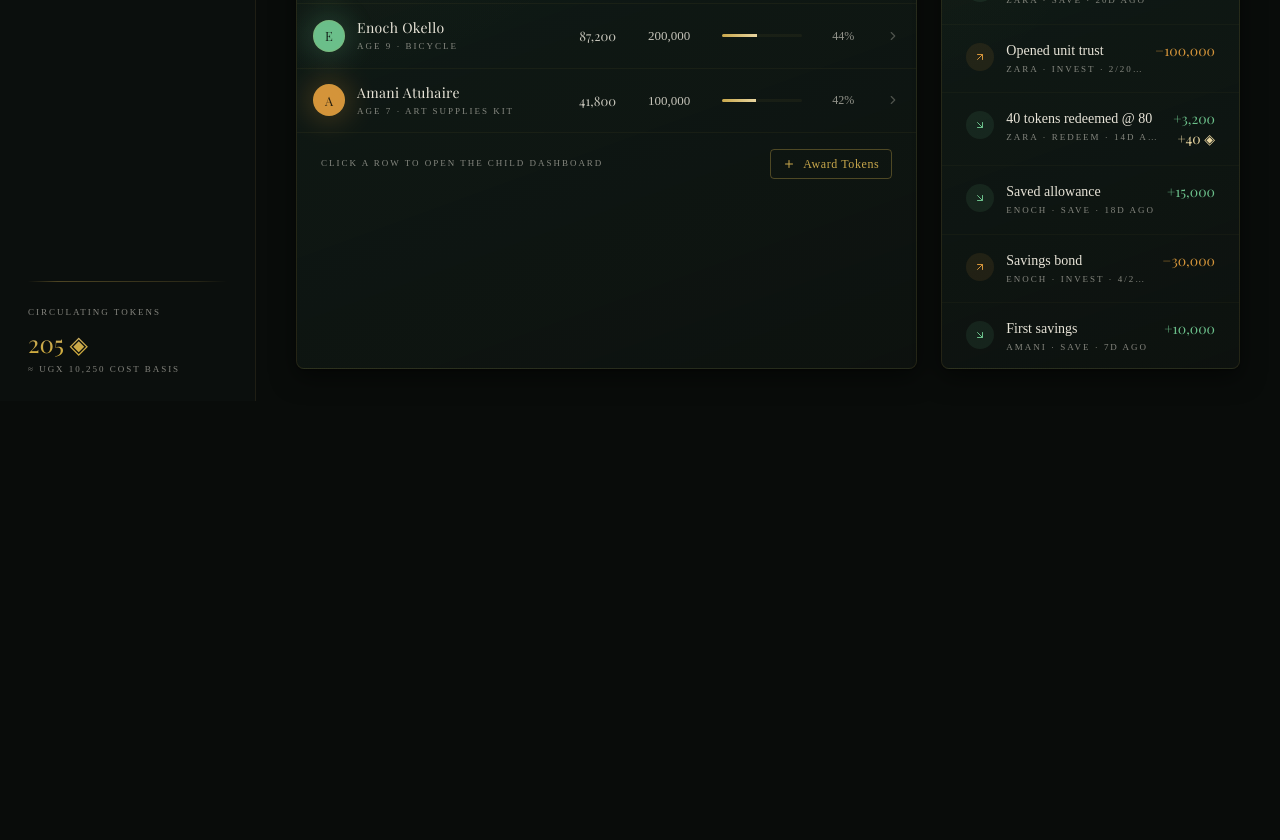
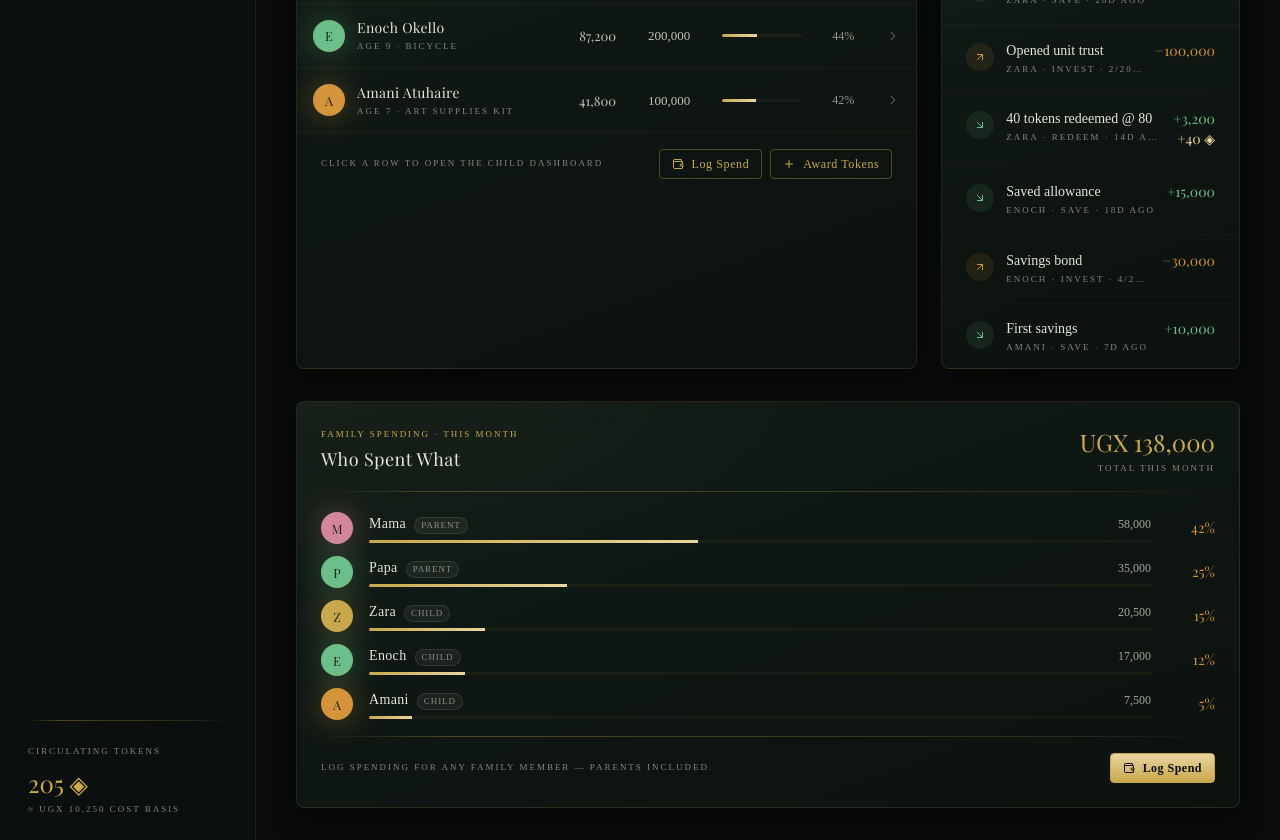
Before and after one commit to isaJrKai/planned, a Next.js app: page / in a window 1280 px wide. Shown: the part 1160-2000 px from the top of the page. Before the commit the page ends 1561 px from the top, so only its background shows below. Built offline with nearby package versions, Linux system fonts and the light colour scheme.

Commit message:
0029ea22-35fd-4af4-bccf-a446c66b8691

```diff
--- a/src/app/page.tsx
+++ b/src/app/page.tsx
@@ -35,6 +35,7 @@ import {
   Target,
   Trophy,
   Calendar,
+  Wallet,
 } from "lucide-react";
 import {
   useStore,
@@ -55,7 +56,8 @@ import {
   timeAgo,
 } from "@/lib/phrases";
 import { ChildDashboard } from "@/components/child-dashboard";
-import { GiveTokensModal } from "@/components/modals";
+import { GiveTokensModal, AddSpendingModal } from "@/components/modals";
+import type { SpendingOwner } from "@/components/modals";
 import { ThemeSwitcher } from "@/components/theme-switcher";
 import { ParentQuoteEditor } from "@/components/parent-quote-editor";
 import { GoalsTab } from "@/components/goals";
@@ -77,6 +79,7 @@ export default function Home() {
   // reference goes stale whenever the store updates the child's balance.
   const [activeChildId, setActiveChildId] = useState<string | null>(null);
   const [giveToChildId, setGiveToChildId] = useState<string | null>(null);
+  const [spendOwner, setSpendOwner] = useState<SpendingOwner | null>(null);
   const [sidebarOpen, setSidebarOpen] = useState(false);
 
   const childList = useStore((s) => s.children);
@@ -234,8 +237,10 @@ export default function Home() {
           {tab === "overview" && (
             <OverviewTab
               childList={children}
+              parents={parents}
               onSelectChild={(c) => setActiveChildId(c.id)}
               onGiveTokens={(c) => setGiveToChildId(c.id)}
+              onLogSpend={(owner) => setSpendOwner(owner)}
             />
           )}
           {tab === "children" && (
@@ -260,6 +265,14 @@ export default function Home() {
           onClose={() => setGiveToChildId(null)}
         />
       )}
+
+      {/* Add Spending modal — supports parents AND children as owners */}
+      {spendOwner && (
+        <AddSpendingModal
+          owner={spendOwner}
+          onClose={() => setSpendOwner(null)}
+        />
+      )}
     </div>
   );
 }
@@ -269,18 +282,53 @@ export default function Home() {
 
 function OverviewTab({
   childList,
+  parents,
   onSelectChild,
   onGiveTokens,
+  onLogSpend,
 }: {
   childList: Child[];
+  parents: { id: string; name: string; role: string; avatarColor: string; avatarPhoto?: string }[];
   onSelectChild: (c: Child) => void;
   onGiveTokens: (c: Child) => void;
+  onLogSpend: (owner: SpendingOwner) => void;
 }) {
   const totalSavings = useStore(familyTotalSavings);
   const totalInvested = useStore(familyTotalInvested);
   const thisMonth = useStore(familyThisMonthSaved);
   const totalGoals = useStore(familyTotalGoals);
   const tokens = useStore(parentTokenBalance);
+  // Raw spending state — derive breakdown via useMemo to avoid infinite re-renders
+  // (familySpendingBreakdown selector returns a new array each call).
+  const allSpending = useStore((s) => s.spending);
+  const familySpending = useMemo(
+    () =>
+      allSpending
+        .filter((e) => {
+          const d = new Date(e.timestamp);
+          const now = new Date();
+          return d.getFullYear() === now.getFullYear() && d.getMonth() === now.getMonth();
+        })
+        .reduce((sum, e) => sum + e.amount, 0),
+    [allSpending]
+  );
+  const spendingBreakdown = useMemo(() => {
+    const now = new Date();
+    const map = new Map<string, { ownerKind: "parent" | "child"; ownerName: string; total: number }>();
+    for (const e of allSpending) {
+      const d = new Date(e.timestamp);
+      if (d.getFullYear() !== now.getFullYear() || d.getMonth() !== now.getMonth()) continue;
+      const existing = map.get(e.ownerId);
+      if (existing) {
+        existing.total += e.amount;
+      } else {
+        map.set(e.ownerId, { ownerKind: e.ownerKind, ownerName: e.ownerName, total: e.amount });
+      }
+    }
+    return Array.from(map.entries())
+      .map(([ownerId, v]) => ({ ownerId, ...v }))
+      .sort((a, b) => b.total - a.total);
+  }, [allSpending]);
   // Raw state, derive recent slice via useMemo.
   const allTransactions = useStore((s) => s.transactions);
   const transactions = useMemo(
@@ -443,14 +491,28 @@ function OverviewTab({
             </tbody>
           </table>
 
-          <div className="px-6 py-4 border-t border-[rgba(201,168,76,0.06)] flex justify-between items-center">
+          <div className="px-6 py-4 border-t border-[rgba(201,168,76,0.06)] flex flex-wrap gap-2 justify-between items-center">
             <span className="micro-label">Click a row to open the child dashboard</span>
+            <div className="flex gap-2">
+              <button
+                onClick={() => {
+                  const p = parents[0];
+                  if (p) {
+                    onLogSpend({ id: p.id, kind: "parent", name: p.name });
+                  }
+                }}
+                className="btn-outline px-3 py-1.5 rounded text-xs tracking-wider flex items-center gap-2"
+                title="Log spending for any family member"
+              >
+                <Wallet className="h-3 w-3" /> Log Spend
+              </button>
               <button
                 onClick={() => onGiveTokens(children[0])}
                 className="btn-outline px-3 py-1.5 rounded text-xs tracking-wider flex items-center gap-2"
               >
                 <Plus className="h-3 w-3" /> Award Tokens
               </button>
+            </div>
           </div>
         </div>
 
@@ -514,6 +576,91 @@ function OverviewTab({
               );
             })}
           </div>
+        </div>
+      </div>
+
+      {/* Family Spending This Month — per-person breakdown */}
+      <div className="surface-wood rounded-lg p-6 mt-6">
+        <div className="flex items-center justify-between mb-4">
+          <div>
+            <div className="micro-label-gold mb-1">Family Spending · This Month</div>
+            <h3 className="font-editorial text-lg text-foreground tracking-wide">
+              Who Spent What
+            </h3>
+          </div>
+          <div className="text-right">
+            <div className="font-editorial text-2xl text-gold-foil-static tabular-nums">
+              {formatUGX(familySpending)}
+            </div>
+            <div className="micro-label mt-1">total this month</div>
+          </div>
+        </div>
+        <div className="divider-gold mb-5" />
+
+        {spendingBreakdown.length === 0 ? (
+          <div className="text-center py-6 text-foreground/40 text-sm">
+            No spending logged this month yet.
+          </div>
+        ) : (
+          <div className="space-y-3">
+            {spendingBreakdown.map((row) => {
+              // Look up avatar info from parents or children.
+              const parent = parents.find((p) => p.id === row.ownerId);
+              const child = children.find((c) => c.id === row.ownerId);
+              const name = row.ownerName;
+              const color = parent?.avatarColor ?? child?.avatarColor ?? "#C9A84C";
+              const photo = parent?.avatarPhoto ?? child?.avatarPhoto;
+              const pct = familySpending > 0 ? (row.total / familySpending) * 100 : 0;
+              return (
+                <div key={row.ownerId} className="flex items-center gap-4">
+                  <Avatar name={name} color={color} photo={photo} size={32} />
+                  <div className="flex-1 min-w-0">
+                    <div className="flex justify-between items-baseline mb-1.5">
+                      <div className="text-sm text-foreground tracking-wide">
+                        {name}
+                        <span
+                          className="ml-2 pill pill-muted"
+                          style={{ fontSize: 9, padding: "1px 6px" }}
+                        >
+                          {row.ownerKind}
+                        </span>
+                      </div>
+                      <div className="text-xs tabular-nums text-foreground/70">
+                        {formatUGXPlain(row.total)}
+                      </div>
+                    </div>
+                    <div className="progress-thin">
+                      <div style={{ width: `${pct}%` }} />
+                    </div>
+                  </div>
+                  <div
+                    className="font-editorial text-sm tabular-nums w-12 text-right"
+                    style={{ color: "var(--chart-3)" }}
+                  >
+                    {pct.toFixed(0)}%
+                  </div>
+                </div>
+              );
+            })}
+          </div>
+        )}
+
+        <div className="divider-gold my-4" />
+        <div className="flex justify-between items-center">
+          <span className="micro-label">
+            Log spending for any family member — parents included.
+          </span>
+          <button
+            onClick={() => {
+              const p = parents[0];
+              if (p) {
+                onLogSpend({ id: p.id, kind: "parent", name: p.name });
+              }
+            }}
+            className="btn-gold px-3 py-1.5 rounded text-xs tracking-wider flex items-center gap-2"
+          >
+            <Wallet className="h-3 w-3" /> Log Spend
+          </button>
         </div>
       </div>
     </div>
--- a/src/components/child-dashboard.tsx
+++ b/src/components/child-dashboard.tsx
@@ -403,7 +403,7 @@ function SpendingTab({ child, onSpend }: { child: Child; onSpend: () => void })
       const spent = spending
         .filter(
           (e) =>
-            e.childId === child.id &&
+            e.ownerId === child.id &&
             e.category === category.name &&
             e.timestamp >= monthStartTime
         )
@@ -417,7 +417,7 @@ function SpendingTab({ child, onSpend }: { child: Child; onSpend: () => void })
   const childSpending = useMemo(
     () =>
       spending
-        .filter((e) => e.childId === child.id)
+        .filter((e) => e.ownerId === child.id)
         .sort((a, b) => b.timestamp - a.timestamp),
     [spending, child.id]
   );
@@ -546,7 +546,7 @@ function WorksheetTab({ child }: { child: Child }) {
     [allTransactions, child.id]
   );
   const spending = useMemo(
-    () => allSpending.filter((e) => e.childId === child.id),
+    () => allSpending.filter((e) => e.ownerId === child.id),
     [allSpending, child.id]
   );
 
--- a/src/components/modals.tsx
+++ b/src/components/modals.tsx
@@ -357,18 +357,35 @@ export function GiveTokensModal({
 }
 
 // ---- Add Spending Modal ----------------------------------------------------
-// Bug #12 fix: store surfaces entries through getChildCategories which reads
+// Bug #12 fix: store surfaces entries through getOwnerCategories which reads
 // live spending array. New entries reflect immediately in budget bars.
+//
+// Supports BOTH children AND parents as the owner. The `owner` prop is
+// preferred; `child` is accepted for backward-compat with the child dashboard.
+
+export interface SpendingOwner {
+  id: string;
+  kind: "parent" | "child";
+  name: string;
+}
 
 export function AddSpendingModal({
+  owner,
   child,
   onClose,
 }: {
-  child: Child;
+  owner?: SpendingOwner;
+  child?: Child;
   onClose: () => void;
 }) {
   const categories = useStore((s) => s.categories);
   const addSpendingEntry = useStore((s) => s.addSpendingEntry);
+
+  // Resolve the effective owner — prefer `owner`, fall back to `child`.
+  const effectiveOwner: SpendingOwner = owner ?? (child
+    ? { id: child.id, kind: "child", name: child.name }
+    : { id: "parent-mum", kind: "parent", name: "Mama" });
+
   const [category, setCategory] = useState(categories[0]?.name ?? "");
   const [amount, setAmount] = useState("");
   const [note, setNote] = useState("");
@@ -380,7 +397,9 @@ export function AddSpendingModal({
   const handleSubmit = () => {
     if (!canSubmit) return;
     addSpendingEntry({
-      childId: child.id,
+      ownerId: effectiveOwner.id,
+      ownerKind: effectiveOwner.kind,
+      ownerName: effectiveOwner.name,
       category,
       amount: amt,
       note: note || "Spending entry",
@@ -392,7 +411,7 @@ export function AddSpendingModal({
   return (
     <ModalShell
       title="Log Spending"
-      subtitle={`${child.name} · Spending Entry`}
+      subtitle={`${effectiveOwner.name} · Spending Entry`}
       onClose={onClose}
       footer={
         submitted ? (
--- a/src/lib/store.ts
+++ b/src/lib/store.ts
@@ -83,8 +83,12 @@ const SEED_CATEGORIES: SpendingCategory[] = [
   { id: "cat-transport", name: "Transport", budget: 12_000 },
 ];
 
-function seedSpending(childId: string): SpendingEntry[] {
-  // Distinct amounts per child so the per-child bug (#7) is visually obvious
+function seedSpending(
+  ownerId: string,
+  ownerKind: "parent" | "child",
+  ownerName: string
+): SpendingEntry[] {
+  // Distinct amounts per owner so the per-person bug (#7) is visually obvious
   // if it ever regresses.
   const base = {
     zara: [
@@ -102,11 +106,24 @@ function seedSpending(childId: string): SpendingEntry[] {
       { cat: "Snacks & Sweets", amt: 1_500, note: "Bubblegum", d: 3 },
       { cat: "School Supplies", amt: 6_000, note: "Crayons", d: 7 },
     ],
+    "parent-mum": [
+      { cat: "Snacks & Sweets", amt: 8_000, note: "Coffee with friend", d: 1 },
+      { cat: "Transport", amt: 10_000, note: "Boda to market", d: 3 },
+      { cat: "Gifts & Giving", amt: 25_000, note: "Sister's birthday gift", d: 6 },
+      { cat: "Airtime & Data", amt: 15_000, note: "Monthly data bundle", d: 10 },
+    ],
+    "parent-dad": [
+      { cat: "Transport", amt: 18_000, note: "Fuel — week", d: 2 },
+      { cat: "Snacks & Sweets", amt: 5_000, note: "Office tea round", d: 4 },
+      { cat: "School Supplies", amt: 12_000, note: "Textbooks for Zara", d: 8 },
+    ],
   } as const;
 
-  return (base[childId as keyof typeof base] ?? []).map((e, i) => ({
-    id: `spend-${childId}-${i}`,
-    childId,
+  return (base[ownerId as keyof typeof base] ?? []).map((e, i) => ({
+    id: `spend-${ownerId}-${i}`,
+    ownerId,
+    ownerKind,
+    ownerName,
     category: e.cat,
     amount: e.amt,
     note: e.note,
@@ -115,9 +132,11 @@ function seedSpending(childId: string): SpendingEntry[] {
 }
 
 const SEED_SPENDING: SpendingEntry[] = [
-  ...seedSpending("zara"),
-  ...seedSpending("enoch"),
-  ...seedSpending("amani"),
+  ...seedSpending("zara", "child", "Zara"),
+  ...seedSpending("enoch", "child", "Enoch"),
+  ...seedSpending("amani", "child", "Amani"),
+  ...seedSpending("parent-mum", "parent", "Mama"),
+  ...seedSpending("parent-dad", "parent", "Papa"),
 ];
 
 const SEED_INVESTMENTS: Investment[] = [
@@ -656,9 +675,9 @@ export const childTokensRedeemed = (childId: string): Sel<number> =>
 export const childTokenBalance = (childId: string): Sel<number> =>
   (s) => childTokensGiven(childId)(s) - childTokensRedeemed(childId)(s);
 
-// Bug #7 FIX: per-child spending categories. spent is computed from THIS
-// child's entries, not a shared static field.
-export const getChildCategories = (childId: string): Sel<
+// Bug #7 FIX: per-owner spending categories. spent is computed from THIS
+// owner's entries, not a shared static field. Works for both children and parents.
+export const getOwnerCategories = (ownerId: string): Sel<
   { category: SpendingCategory; spent: number; remaining: number; pct: number }[]
 > => (s) => {
   const monthStart = new Date();
@@ -669,7 +688,7 @@ export const getChildCategories = (childId: string): Sel<
     const spent = s.spending
       .filter(
         (e) =>
-          e.childId === childId &&
+          e.ownerId === ownerId &&
           e.category === category.name &&
           e.timestamp >= monthStart.getTime()
       )
@@ -680,11 +699,44 @@ export const getChildCategories = (childId: string): Sel<
   });
 };
 
-export const childSpendingThisMonth = (childId: string): Sel<number> =>
+// Backwards-compat alias — getChildCategories now routes to getOwnerCategories.
+export const getChildCategories = (childId: string) => getOwnerCategories(childId);
+
+export const ownerSpendingThisMonth = (ownerId: string): Sel<number> =>
   (s) =>
     s.spending
-      .filter((e) => e.childId === childId && isThisMonth(e.timestamp))
+      .filter((e) => e.ownerId === ownerId && isThisMonth(e.timestamp))
       .reduce((sum, e) => sum + e.amount, 0);
+
+// Backwards-compat alias.
+export const childSpendingThisMonth = (ownerId: string) => ownerSpendingThisMonth(ownerId);
+
+// Family-wide spending this month — sums across all owners (parents + children).
+export const familySpendingThisMonth: Sel<number> = (s) =>
+  s.spending
+    .filter((e) => isThisMonth(e.timestamp))
+    .reduce((sum, e) => sum + e.amount, 0);
+
+// Per-owner breakdown for the family overview — returns array of
+// { ownerId, ownerKind, ownerName, total } sorted by total descending.
+export const familySpendingBreakdown: Sel<
+  { ownerId: string; ownerKind: "parent" | "child"; ownerName: string; total: number }[]
+> = (s) => {
+  const now = Date.now();
+  const map = new Map<string, { ownerKind: "parent" | "child"; ownerName: string; total: number }>();
+  for (const e of s.spending) {
+    if (!isThisMonth(e.timestamp)) continue;
+    const existing = map.get(e.ownerId);
+    if (existing) {
+      existing.total += e.amount;
+    } else {
+      map.set(e.ownerId, { ownerKind: e.ownerKind, ownerName: e.ownerName, total: e.amount });
+    }
+  }
+  return Array.from(map.entries())
+    .map(([ownerId, v]) => ({ ownerId, ...v }))
+    .sort((a, b) => b.total - a.total);
+};
 
 export const childInvestments = (childId: string): Sel<Investment[]> =>
   (s) => s.investments.filter((i) => i.childId === childId);
--- a/src/lib/types.ts
+++ b/src/lib/types.ts
@@ -30,8 +30,10 @@ export interface Account {
 
 export interface SpendingEntry {
   id: string;
-  childId: string;
-  category: string;      // matches SpendingCategory.name
+  ownerId: string;        // child id OR parent id (e.g. "parent-mum")
+  ownerKind: "parent" | "child";
+  ownerName: string;      // display name (denormalized for convenience)
+  category: string;       // matches SpendingCategory.name
   amount: number;
   note: string;
   timestamp: number;
```
Also changed, not shown: download/12-family-spending.png (added), 1 other file (tests, documents, lock files or other folders). Lines whose indentation alone changed are shown as unchanged.
